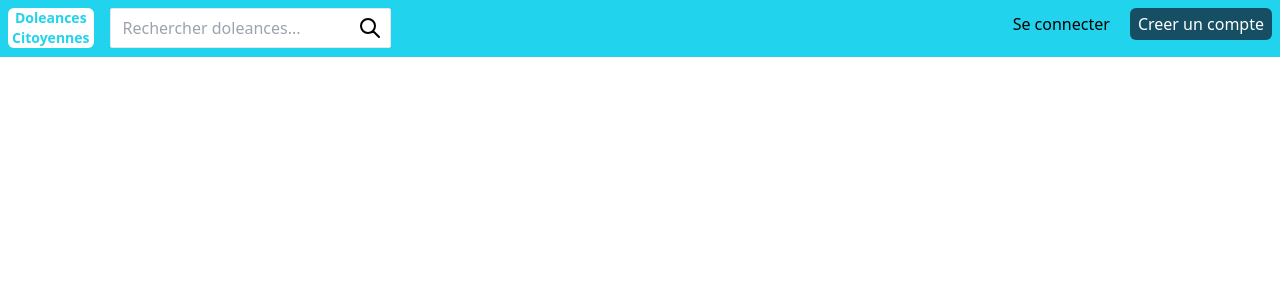
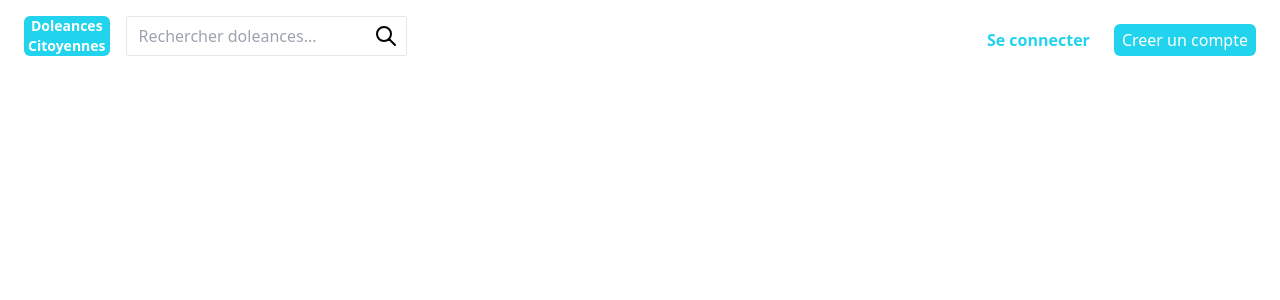
Before and after one commit to BayeDev/doleances-app, a React (Create React App) app in the folder frontend-app/: page / in a window 1280 px wide. Shown: the top 300 px of the page. Built offline with nearby package versions, Linux system fonts and the light colour scheme.

Commit message:
navbar second iteration

```diff
--- a/frontend-app/src/Login.js
+++ b/frontend-app/src/Login.js
@@ -2,12 +2,14 @@
 
 export default function Login(){
     return(
-        <div className="flex justify-between gap-4">
-            <div className="p-1">
+        <div className="flex justify-between gap-4 mt-2">
+            <div className>
+                <button className="text-primary rounded-md p-1 px-2 font-bold hover:bg-quartery">
                 Se connecter
+                </button>
             </div>
             <div>
-                <button className="bg-secondary text-white rounded-md p-1 px-2 hover:bg-primary">
+                <button className="bg-primary text-white rounded-md p-1 px-2 hover:bg-tertiary">
                     Creer un compte
                 </button>
             </div>
--- a/frontend-app/src/Logo.js
+++ b/frontend-app/src/Logo.js
@@ -1,7 +1,7 @@
 //Logo component
 export default function Logo(){
     return (
-        <button className="rounded-md bg-white px-1 text-primary text-sm font-bold hover:bg-secondary">
+        <button className="rounded-md bg-primary px-1 text-white text-sm font-bold hover:bg-tertiary">
             <div>Doleances</div>
             <div>Citoyennes</div>
             </button>
--- a/frontend-app/src/Navbar.js
+++ b/frontend-app/src/Navbar.js
@@ -7,7 +7,7 @@ import Search from "./Search"
 export default function Navbar(){
     return (
         <div>
-            <nav className="bg-primary text-grey-900 flex justify-between">
+            <nav className="text-grey-900 flex justify-between mx-4 mt-2">
                 <div className="flex justify-between space-x-4 m-2">
                     <div><Logo/></div>
                     <div className=""><Search/></div>
--- a/frontend-app/tailwind.config.js
+++ b/frontend-app/tailwind.config.js
@@ -7,7 +7,8 @@ module.exports = {
       ...theme('colors'),
       'primary': '#22D3EE',
       'secondary': '#164E63',
-      'danger': '#e3342f',
+      'tertiary': '#06B6D4',
+      'quartery': "#ECFEFF"
      }),
      textColor: theme => ({
       ...theme('colors'),
```
